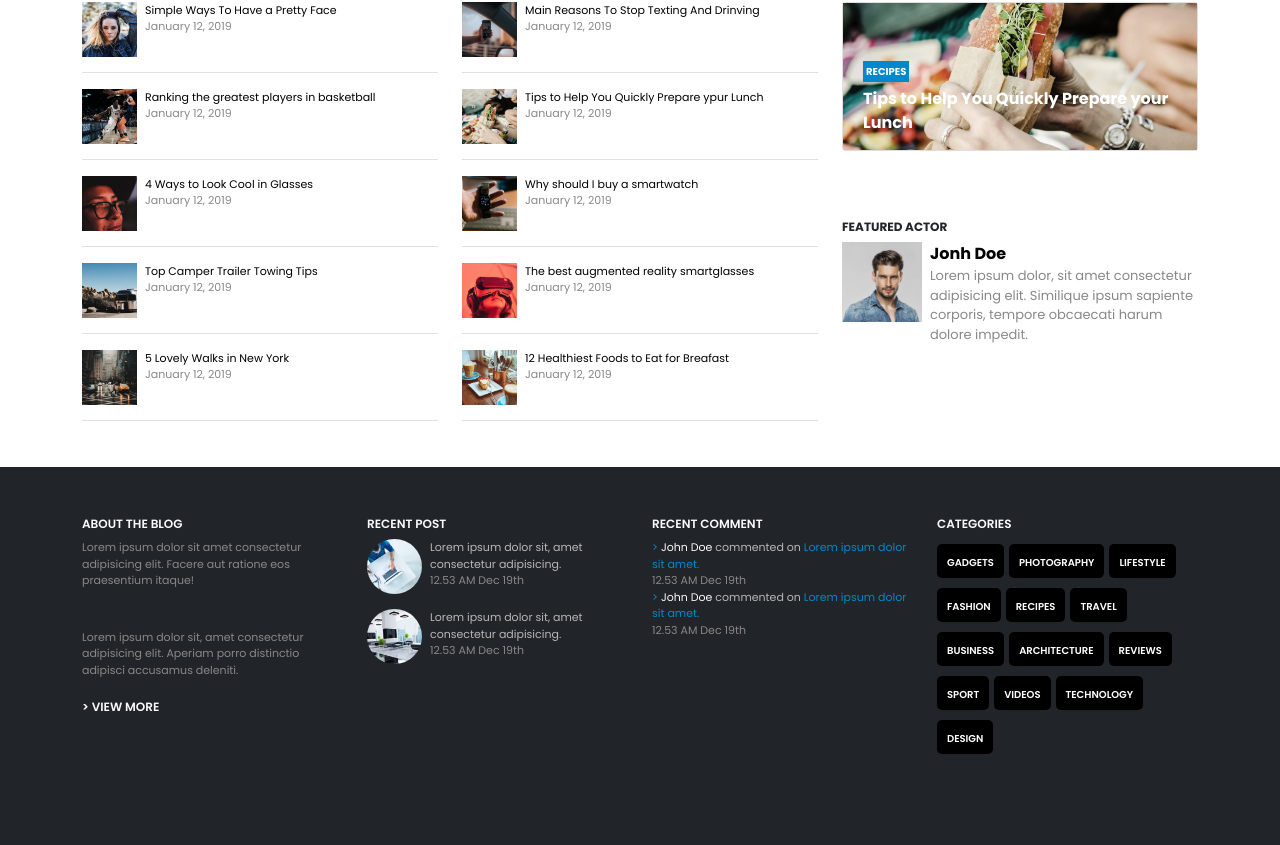
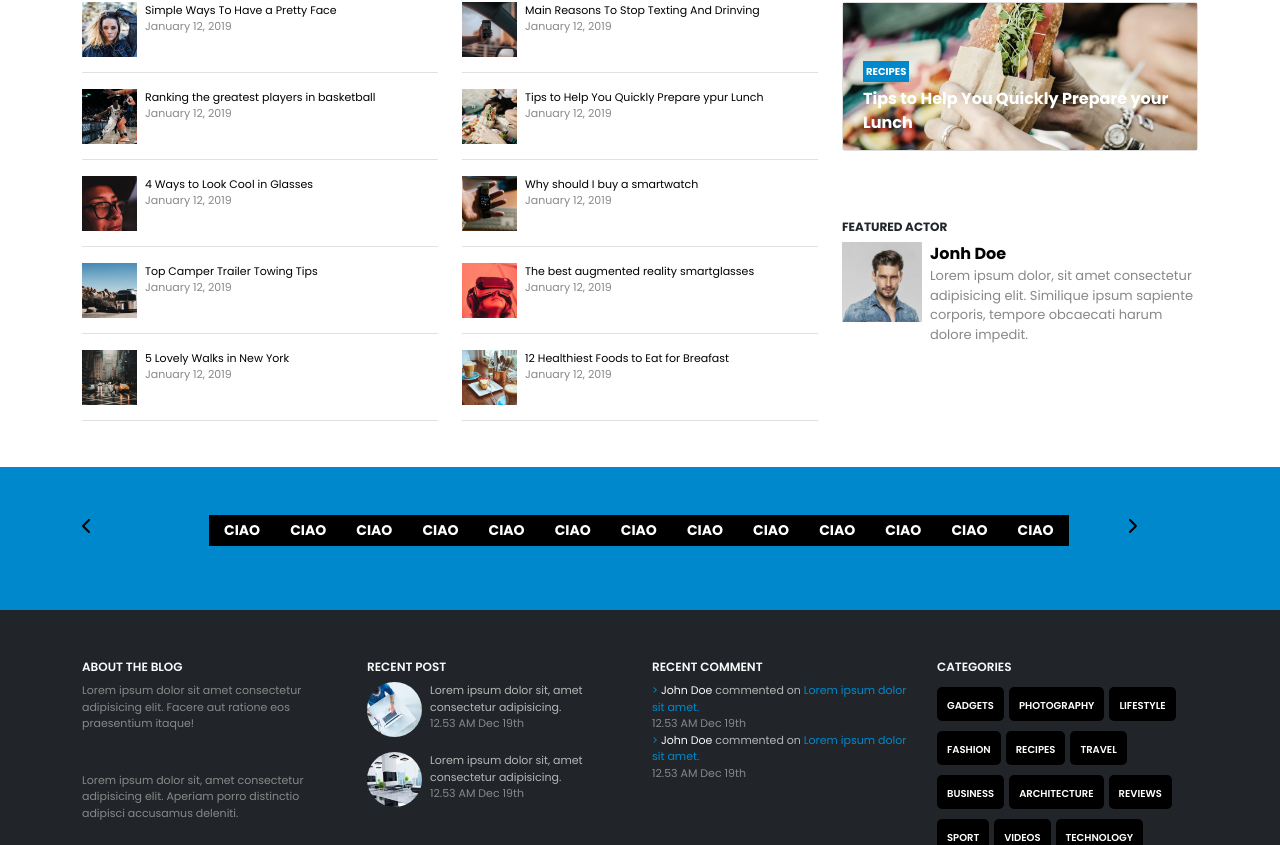
Before and after one commit to Fabiofljf/proj-html-vuejs, a Vue app: page / in a window 1280 px wide. Shown: the part 816-1661 px from the top of the page. Built offline with nearby package versions, Linux system fonts and the light colour scheme.

Commit message:
Add Main - adding banner category

```diff
--- a/src/components/SiteMain.vue
+++ b/src/components/SiteMain.vue
@@ -1,4 +1,5 @@
 <template>
+  <div id="site_main">
     <div id="upMain">
       <CardPosts />
       <!-- /#cardPost -->
@@ -7,9 +8,41 @@
       <!-- /#minicards -->
     </div>
 
-  <!-- <section id="barraNav">
-  </section> -->
+    <section id="barraNav" class="bg-mare p-5">
+      <div class="container">
+        <div class="row">
+          <div class="col">
+            <div class="prev" @click="prev">
+              <a href="#">
+                <font-awesome-icon icon="fa-solid fa-chevron-left" />
+              </a>
+            </div>
+          </div>
+          <!-- /.col arrow sx-->
+          <div class="col-10">
+            <ul class="d-flex">
+            <li v-for="(categorie, index) in categories" :key="index">
+              <div class="categoryCard">ciao</div>
+            </li>
+          </ul>
+          </div>
+          <!-- /.col menu-->
+          <div class="col">
+            <div class="next" @click="next">
+              <a href="#">
+                <font-awesome-icon icon="fa-solid fa-chevron-right" />
+              </a>
+            </div>
+          </div>
+          <!-- /.col arrow dx-->
+        </div>
+      </div>
+    </section>
     <!-- /#barraNav -->
+
+
+  </div>
+  <!-- /#site_main -->
 </template>
 
 <script>
@@ -23,9 +56,99 @@ export default {
     CardPosts,
     MiniCards,
   },
+  data() {
+    return {
+      categories: [
+        {
+          id: 1,
+          type: "gadgets",
+        },
+        {
+          id: 2,
+          type: "photography",
+        },
+        {
+          id: 3,
+          type: "lifestyle",
+        },
+        {
+          id: 4,
+          type: "fashion",
+        },
+        {
+          id: 5,
+          type: "recipes",
+        },
+        {
+          id: 6,
+          type: "travel",
+        },
+        {
+          id: 7,
+          type: "business",
+        },
+        {
+          id: 8,
+          type: "architecture",
+        },
+        {
+          id: 9,
+          type: "reviews",
+        },
+        {
+          id: 10,
+          type: "sport",
+        },
+        {
+          id: 11,
+          type: "videos",
+        },
+        {
+          id: 12,
+          type: "technology",
+        },
+        {
+          id: 13,
+          type: "design",
+        },
+      ],
+      activeImage: 0
+    }
+  },
+  methods: {
+        next() {
+            console.log('next');
+            this.activeImage++
+                if (this.activeImage === this.images.length) {
+                    this.activeImage = 0;
+                }
+        },
+        prev() {
+            console.log('prev');
+            if (this.activeImage === 0) {
+                this.activeImage = this.images.length - 1;
+            }
+            this.activeImage--
+        },
+    }
 };
 </script>
 
 <!-- Add "scoped" attribute to limit CSS to this component only -->
 <style scoped lang="scss">
+.categoryCard{
+  background-color: black;
+    width: fit-content;
+    padding: 5px 15px;
+    color: white;
+    text-transform: uppercase;
+    font-size: 14px;
+    font-weight: bold;
+}
+#barraNav{
+  a{
+    color: black;
+  }
+}
+
 </style>
--- a/src/main.js
+++ b/src/main.js
@@ -14,12 +14,16 @@ import { library } from '@fortawesome/fontawesome-svg-core'
 
 /* import specific icons 👇 QUI AGGIUNGI LE ICONE che vuoi usare in camelCase */
 import { faUserSecret, faMagnifyingGlass } from '@fortawesome/free-solid-svg-icons'
+import { faChevronLeft } from '@fortawesome/free-solid-svg-icons'
+import { faChevronRight } from '@fortawesome/free-solid-svg-icons'
 
 /* import font awesome icon component */
 import { FontAwesomeIcon } from '@fortawesome/vue-fontawesome'
 
 /* add icons to the library 👇 QUI AGGIUNGI IL NOME DELL'ICONA in camelCase*/
 library.add(faUserSecret, faMagnifyingGlass)
+library.add(faUserSecret, faChevronLeft)
+library.add(faUserSecret, faChevronRight)
 
 /* add font awesome icon component */
 Vue.component('font-awesome-icon', FontAwesomeIcon)
```
Lines whose indentation alone changed are shown as unchanged.
